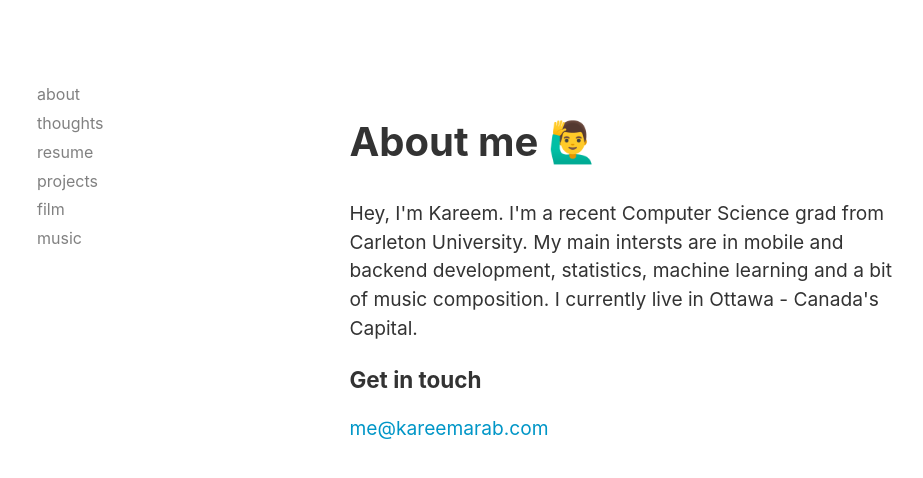
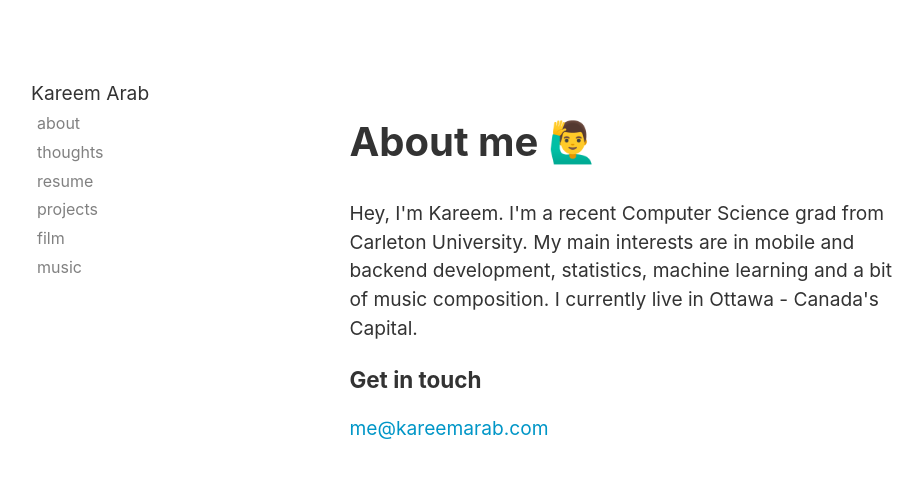
Before and after one commit to boshd/kareemarab, a Next.js app: page /about in a window 1280 px wide. Shown: the top 478 px of the page, without its empty margins (9-932 px from the left). Built offline with nearby package versions, Linux system fonts and the light colour scheme.

Commit message:
minor changes

```diff
--- a/components/SideNav.js
+++ b/components/SideNav.js
@@ -8,6 +8,9 @@ export default class SideNav extends Component {
 			<nav className="sidenav-container">
 				<div className="links-container">
 					<ul>
+						<li>
+							Kareem Arab
+						</li>
 						{config.menuLinks.map((link) => (
 							<li>
 								<Link href={link.link}>
--- a/pages/about.js
+++ b/pages/about.js
@@ -8,7 +8,7 @@ export default function AboutPage() {
 				<h1>About me 🙋‍♂️</h1>
 				<p>
 					Hey, I'm Kareem. I'm a recent Computer Science grad from
-					Carleton University. My main intersts are in mobile and
+					Carleton University. My main interests are in mobile and
 					backend development, statistics, machine learning and a
 					bit of music composition. I currently live in Ottawa -
 					Canada's Capital.
```
Also changed, not shown: 1 other file (tests, documents, lock files or other folders).
